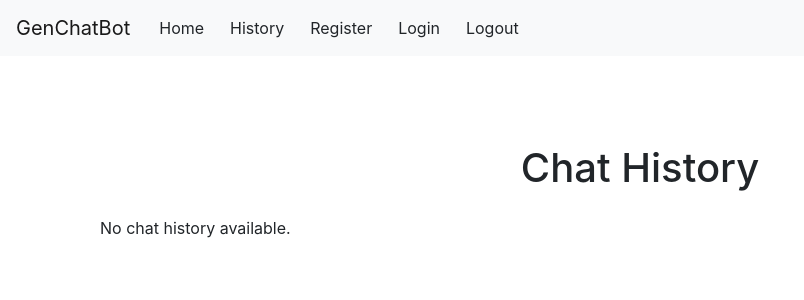
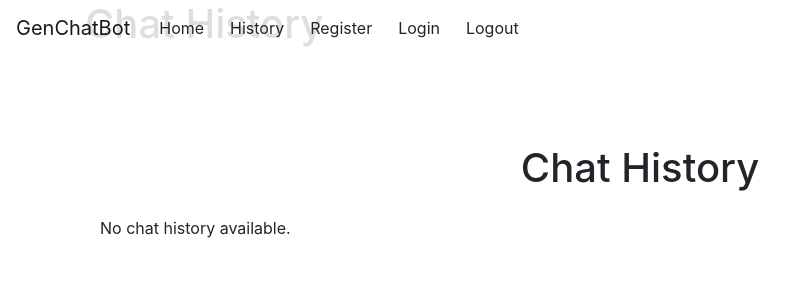
Before and after one commit to biniam0/GemBot, a Django app: page /history/ in a window 1280 px wide. Shown: the top 300 px of the page, without its empty margins (0-804 px from the left). Run offline with Django 5.2, Linux system fonts and the light colour scheme; a user stored in the database is signed in; data comes from the database, SQL or seed files in the repository; some libraries are stand-ins or nearby versions.

Commit message:
Adding some transparency to the navigation bar in the base.html

```diff
--- a/chatbot/templates/base.html
+++ b/chatbot/templates/base.html
@@ -8,9 +8,21 @@
       rel="stylesheet"
       href="https://stackpath.bootstrapcdn.com/bootstrap/4.3.1/css/bootstrap.min.css"
     />
+    <style>
+      .transparent-navbar {
+        background-color: rgba(
+          255,
+          255,
+          255,
+          0.85
+        ); /* Adjust opacity (0 is fully transparent, 1 is fully opaque) */
+      }
+    </style>
   </head>
   <body>
-    <nav class="navbar navbar-expand-lg navbar-light bg-light fixed-top">
+    <nav
+      class="navbar navbar-expand-lg navbar-light bg-ligth fixed-top transparent-navbar"
+    >
       <a class="navbar-brand" href="{% url 'chat' %}">GenChatBot</a>
       <button
         class="navbar-toggler"
@@ -65,7 +77,5 @@
     <div class="container">{% block content %} {% endblock %}</div>
     <script src="https://code.jquery.com/jquery-3.3.1.slim.min.js"></script>
     <script src="https://stackpath.bootstrapcdn.com/bootstrap/4.3.1/js/bootstrap.bundle.min.js"></script>
-    <script src="https://cdn.jsdelivr.net/npm/@popperjs/core@2.11.6/dist/umd/popper.min.js"></script>
-    <script src="https://cdn.jsdelivr.net/npm/bootstrap@5.1.3/dist/js/bootstrap.min.js"></script>
   </body>
 </html>
```
